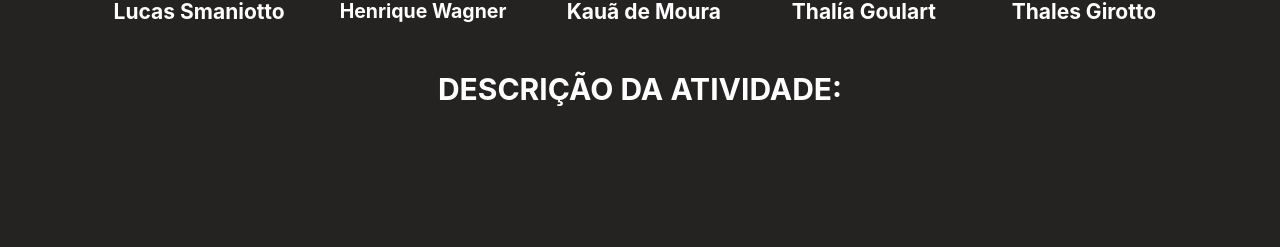
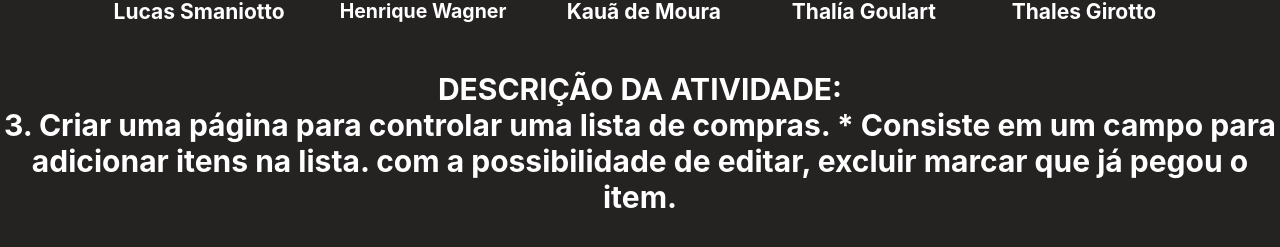
Before and after one commit to DidioDev/avaliacao_integrantes, a React (Create React App) app: page / in a window 1280 px wide. Shown: the part 419-666 px from the top of the page. Built offline with nearby package versions, Linux system fonts and the light colour scheme.

Commit message:
Adição de descrição de atividade

```diff
--- a/src/App.css
+++ b/src/App.css
@@ -125,3 +125,8 @@ body{
   text-align: center;
   font-size: 30px;
 }
+
+h5{
+  color: white;
+  text-align: center;
+}
--- a/src/App.js
+++ b/src/App.js
@@ -42,8 +42,13 @@ function App() {
           </div>
 
       </div>
+      <h3 class="descricao_atividade">DESCRIÇÃO DA ATIVIDADE: <br/>
+      3. Criar uma página para controlar uma lista de compras.
+      * Consiste em um campo para adicionar itens na lista.
+      com a possibilidade de editar, excluir
+     marcar que já pegou o item.
+      </h3>
 
-      <h3 class="descricao_atividade">DESCRIÇÃO DA ATIVIDADE:</h3>
 
 
     </div>
```
